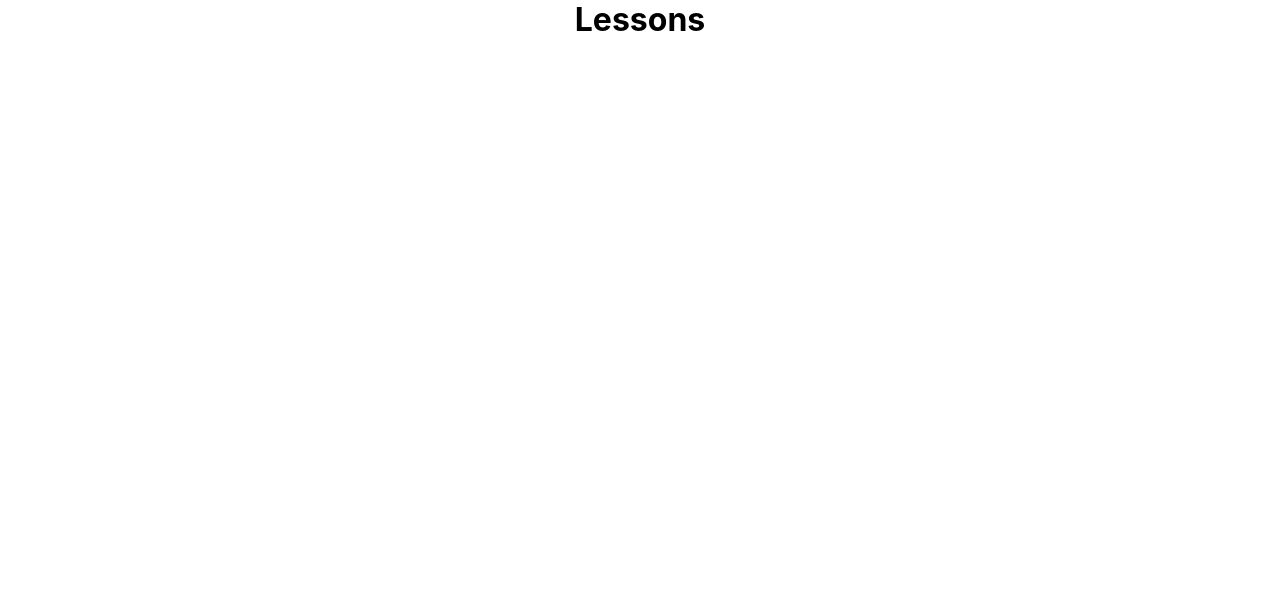
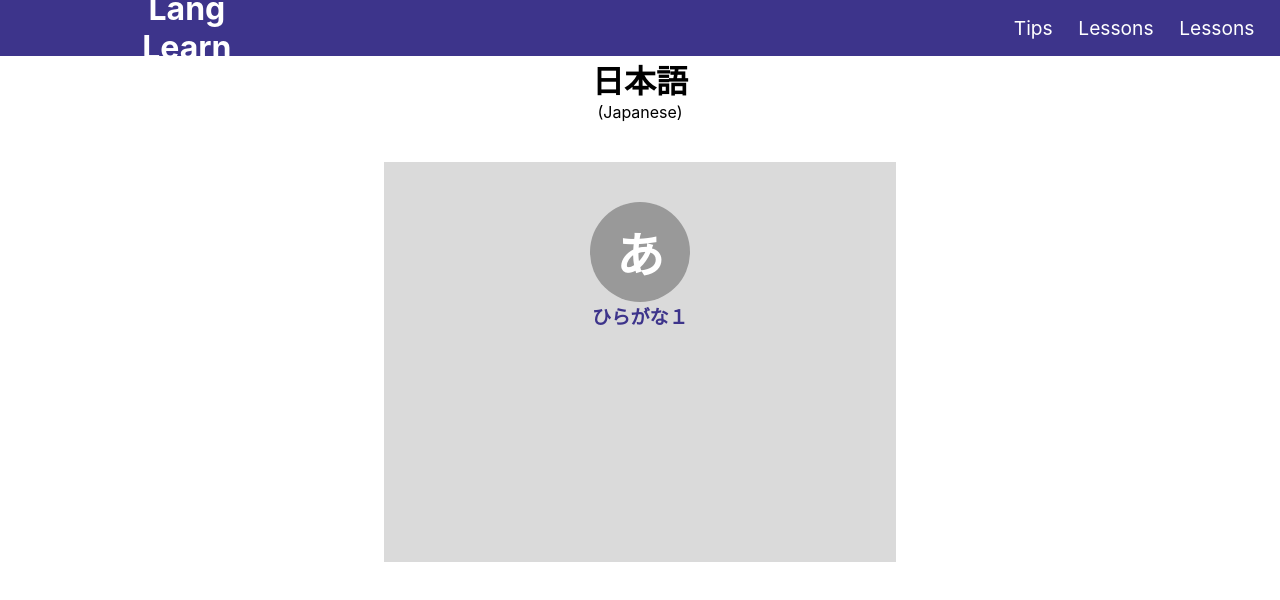
Before and after one commit to WesleyMcGhee/lang-learn-capstone, a React (Create React App) app: page /#/lessons in a window 1280 px wide. Shown: the top 600 px of the page. Built offline with nearby package versions, Linux system fonts and the light colour scheme.

Commit message:
added styles and built lessons page

```diff
--- a/src/App.css
+++ b/src/App.css
@@ -107,3 +107,43 @@
   color: #6290c3;
   cursor: pointer;
 }
+.lessonSelect {
+  background-color: rgb(218, 218, 218);
+  height: 50vh;
+  width: 40vw;
+  margin: 5vh auto;
+  padding: 5vh;
+}
+.lesson:hover {
+  cursor: pointer;
+}
+.lessonChoice {
+  height: 100px;
+  width: 100px;
+  border-radius: 50%;
+  text-align: center;
+  margin: auto;
+  display: flex;
+  align-items: center;
+  justify-content: center;
+}
+.lessonLogo {
+  display: inline;
+  color: white;
+  font-size: 3rem;
+}
+.lessonName {
+  text-align: center;
+  font-size: 1.2rem;
+  font-weight: 700;
+  color: #3d348b;
+}
+.start {
+  background-color: #3d348b;
+}
+.disabled {
+  background-color: rgb(153, 153, 153);
+}
+.finished {
+  background-color: rgb(255, 223, 42);
+}
--- a/src/App.js
+++ b/src/App.js
@@ -17,13 +17,6 @@ function getToken() {
 
 function App() {
   const token = getToken();
-  function findPath() {
-    if (!token) {
-      return "/";
-    } else {
-      return "/login";
-    }
-  }
   return (
     <div className="app">
       <Switch>
--- /dev/null
+++ b/src/components/Header.jsx
@@ -0,0 +1,14 @@
+import React from "react";
+
+export default function Header() {
+  return (
+    <header className="function-header">
+      <h1 className="logo">Lang Learn</h1>
+      <ul className="nav-div">
+        <li className="nav-item">Tips</li>
+        <li className="nav-item">Lessons</li>
+        <li className="nav-item">Lessons</li>
+      </ul>
+    </header>
+  );
+}
--- a/src/pages/lessons.jsx
+++ b/src/pages/lessons.jsx
@@ -1,9 +1,20 @@
 import React from "react";
+import Header from "../components/Header";
 // import { withRouter } from "react-router";
 function Lessons() {
   return (
     <div>
-      <h1>Lessons</h1>
+      <Header />
+      <h1>日本語</h1>
+      <p>(Japanese)</p>
+      <section className="lessonSelect">
+        <div className="lesson">
+          <div className="lessonChoice disabled">
+            <h2 className="lessonLogo">あ</h2>
+          </div>
+          <p className="lessonName">ひらがな１</p>
+        </div>
+      </section>
     </div>
   );
 }
```
Also changed, not shown: 1 other file (tests, documents, lock files or other folders).
